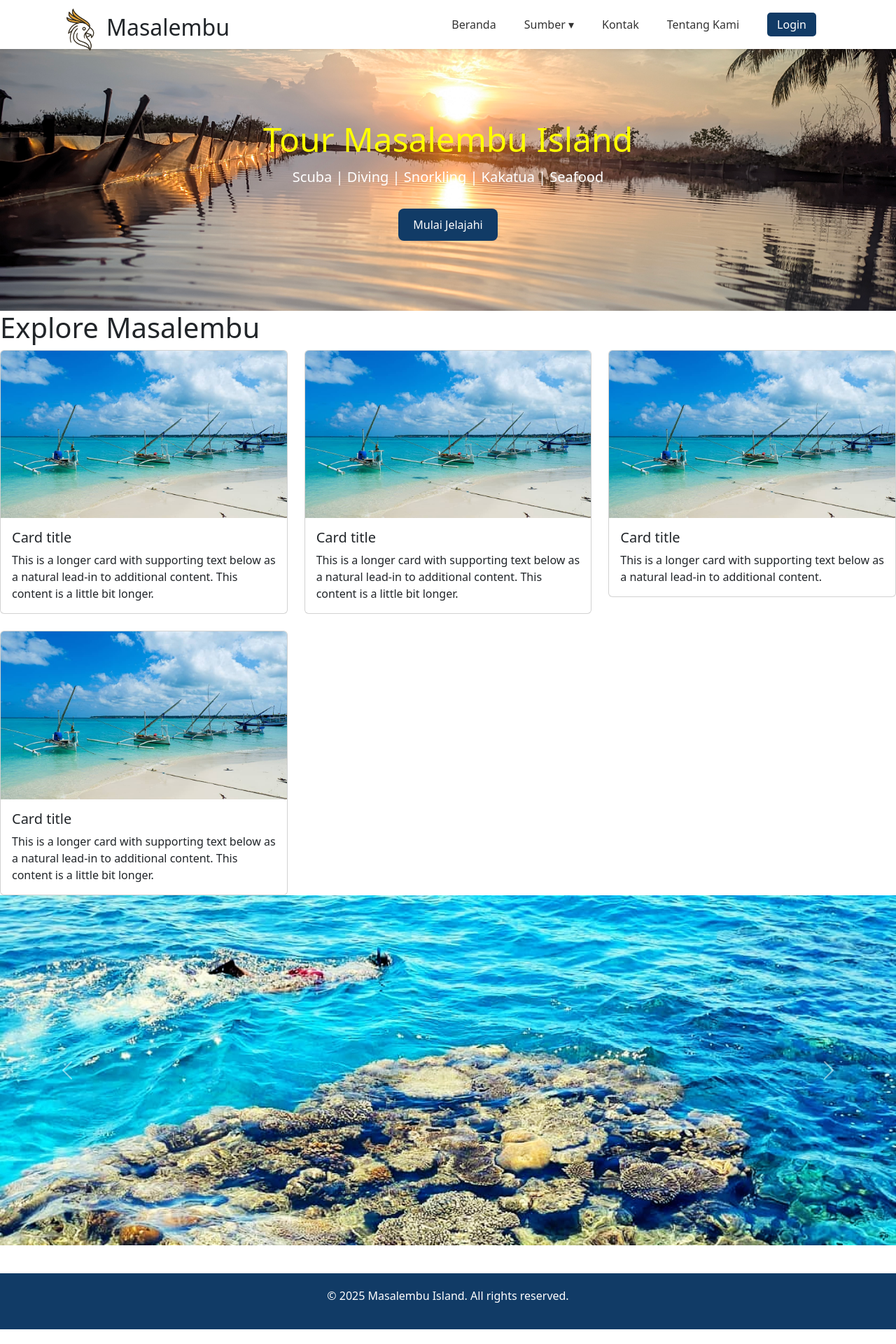
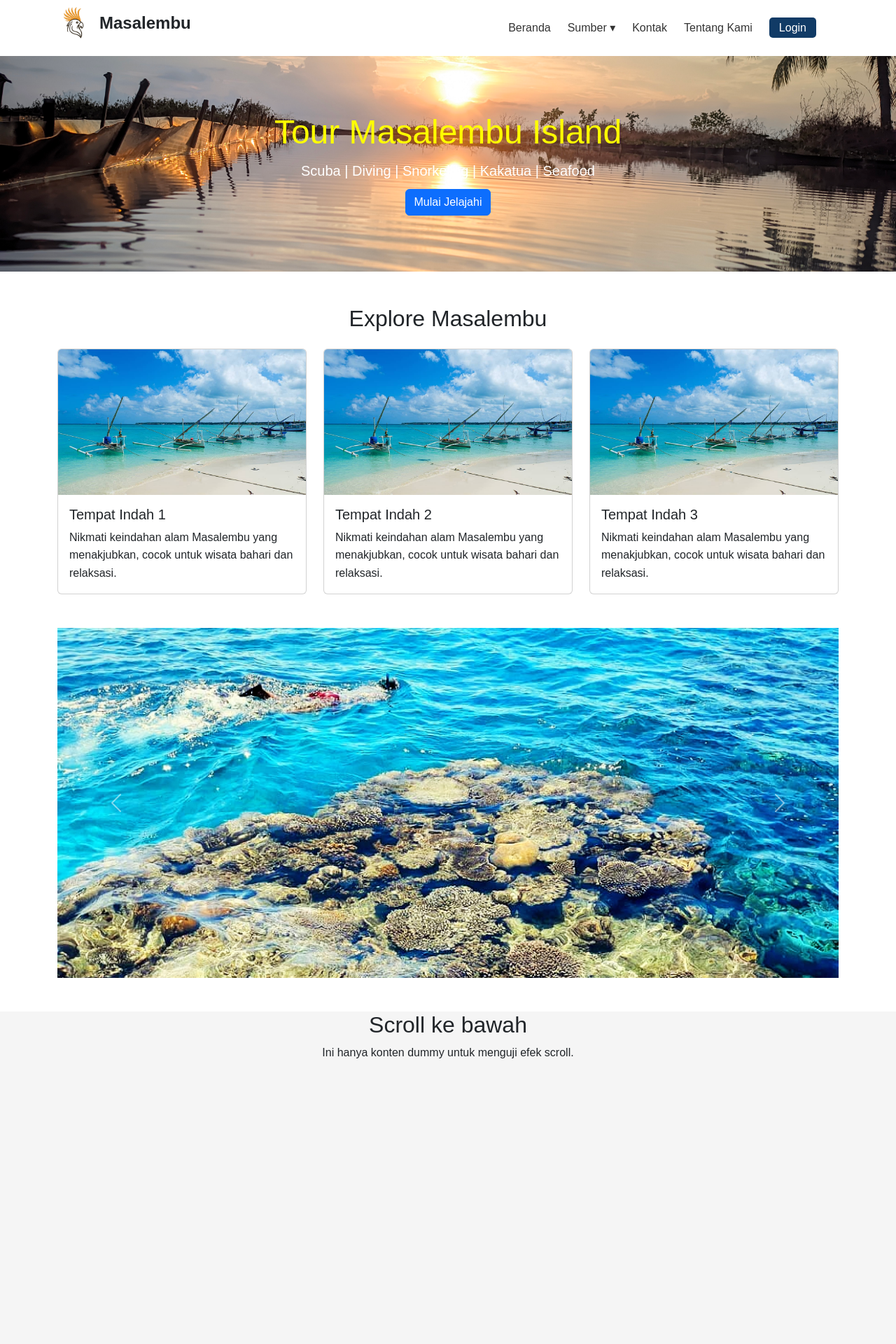
Before and after one commit to kaidanidani/masalembu, a CodeIgniter 4 app: the page made by app/Views/dashboard.php in a window 1280 px wide. Shown: the top 1920 px of the page at 70% size. Before the commit the page ends 1899 px from the top, so only its background shows below. Run offline with PHP 8.4 and a stand-in for CodeIgniter, Linux system fonts and the light colour scheme; the template is opened without the code that fills it, so the values that code supplies are empty; some libraries are stand-ins or nearby versions.

Commit message:
kaidani
perubahan

```diff
--- a/app/Views/dashboard.php
+++ b/app/Views/dashboard.php
@@ -1,68 +1,48 @@
 <?= $this->include('layout/header') ?>
 
-<section class="hero">
-    <h1>Tour Masalembu Island</h1>
-    <p>Scuba | Diving | Snorkling | Kakatua | Seafood</p>
-    <a href="#" class="btn">Mulai Jelajahi</a>
+<!-- HERO -->
+<section class="hero custom-padding">
+  <div class="hero-content">
+    <h1 class="display-4">Tour Masalembu Island</h1>
+    <p class="lead">Scuba | Diving | Snorkeling | Kakatua | Seafood</p>
+    <a href="#" class="btn btn-primary">Mulai Jelajahi</a>
+  </div>
 </section>
 
-<!-- Tambahkan komponen lainnya di sini -->
- <h1>Explore Masalembu</h1>
+</section>
 
- <!-- Card -->
-
+<!-- Explore Section -->
+<section class="container my-5">
+  <h2 class="text-center mb-4">Explore Masalembu</h2>
   <div class="row row-cols-1 row-cols-md-3 g-4">
+    <?php for ($i = 0; $i < 3; $i++): ?>
     <div class="col">
-    <div class="card">
-      <img src="../foto/view2.jpg" class="card-img-top" alt="...">
+      <div class="card h-100">
+        <img src="../foto/view2.jpg" class="card-img-top" alt="View Masalembu">
         <div class="card-body">
-        <h5 class="card-title">Card title</h5>
-        <p class="card-text">This is a longer card with supporting text below as a natural lead-in to additional content. This content is a little bit longer.</p>
+          <h5 class="card-title">Tempat Indah <?= $i + 1 ?></h5>
+          <p class="card-text">Nikmati keindahan alam Masalembu yang menakjubkan, cocok untuk wisata bahari dan relaksasi.</p>
         </div>
       </div>
     </div>
-  <div class="col">
-    <div class="card">
-      <img src="../foto/view2.jpg" class="card-img-top" alt="...">
-      <div class="card-body">
-        <h5 class="card-title">Card title</h5>
-        <p class="card-text">This is a longer card with supporting text below as a natural lead-in to additional content. This content is a little bit longer.</p>
+    <?php endfor; ?>
+  </div>
+</section>
+
+<!-- Carousel Section -->
+<section class="container my-5">
+  <div id="carouselExampleSlidesOnly" class="carousel slide" data-bs-ride="carousel">
+    <div class="carousel-inner" style="height: 500px;">
+      <div class="carousel-item active">
+        <img src="../foto/view3.jpg" class="d-block w-100" alt="View 3">
+      </div>
+      <div class="carousel-item">
+        <img src="../foto/view4.jpg" class="d-block w-100" alt="View 4">
+      </div>
+      <div class="carousel-item">
+        <img src="../foto/view5.jpg" class="d-block w-100" alt="View 5">
       </div>
     </div>
-  </div>
-  <div class="col">
-    <div class="card">
-      <img src="../foto/view2.jpg" class="card-img-top" alt="...">
-      <div class="card-body">
-        <h5 class="card-title">Card title</h5>
-        <p class="card-text">This is a longer card with supporting text below as a natural lead-in to additional content.</p>
-      </div>
-    </div>
-  </div>
-  <div class="col">
-    <div class="card">
-      <img src="../foto/view2.jpg" class="card-img-top" alt="...">
-      <div class="card-body">
-        <h5 class="card-title">Card title</h5>
-        <p class="card-text">This is a longer card with supporting text below as a natural lead-in to additional content. This content is a little bit longer.</p>
-      </div>
-    </div>
-  </div>
-</div>
-<!-- Corousel -->
- <div id="carouselExampleSlidesOnly" class="carousel slide" data-bs-ride="carousel">
-  <div class="carousel-inner" style="height: 500px">
-    <div class="carousel-item active">
-      <img src="../foto/view3.jpg" class="d-block w-100" alt="...">
-    </div>
-    <div class="carousel-item">
-      <img src="../foto/view4.jpg" class="d-block w-100" alt="...">
-    </div>
-    <div class="carousel-item">
-      <img src="../foto/view5.jpg" class="d-block w-100" alt="...">
-    </div>
-  </div>
-  <!-- Tambahkan controls (optional) -->
     <button class="carousel-control-prev" type="button" data-bs-target="#carouselExampleSlidesOnly" data-bs-slide="prev">
       <span class="carousel-control-prev-icon"></span>
     </button>
@@ -70,5 +50,32 @@
       <span class="carousel-control-next-icon"></span>
     </button>
   </div>
+</section>
+
+<section style="height: 1000px; background: #f5f5f5;">
+  <div class="container text-center">
+    <h2>Scroll ke bawah</h2>
+    <p>Ini hanya konten dummy untuk menguji efek scroll.</p>
+  </div>
+</section>
+
+
+<!-- Destinasi Wisata -->
+<section class="container my-5">
+  <h2 class="text-center mb-4">Destinasi Wisata & Oleh-Oleh</h2>
+  <div class="row row-cols-1 row-cols-md-3 g-4">
+    <?php for ($i = 0; $i < 4; $i++): ?>
+    <div class="col">
+      <div class="card h-100">
+        <img src="../foto/view2.jpg" class="card-img-top" alt="Destinasi <?= $i + 1 ?>">
+        <div class="card-body">
+          <h5 class="card-title">Destinasi <?= $i + 1 ?></h5>
+          <p class="card-text">Temukan pesona unik dari destinasi Masalembu dan nikmati oleh-oleh khas dari masyarakat lokal.</p>
+        </div>
+      </div>
+    </div>
+    <?php endfor; ?>
+  </div>
+</section>
 
 <?= $this->include('layout/footer') ?>
--- a/app/Views/layout/footer.php
+++ b/app/Views/layout/footer.php
@@ -4,19 +4,24 @@
     </div>
 </footer>
 
-<!-- java Script -->
-<!-- Hanya gunakan SATU versi Bootstrap JS -->
+<!-- Bootstrap JS -->
 <script src="https://cdn.jsdelivr.net/npm/bootstrap@5.3.6/dist/js/bootstrap.bundle.min.js"></script>
 
-<!-- Script custom -->
 <script>
-    document.addEventListener("DOMContentLoaded", function() {
-        const toggle = document.getElementById('menu-toggle');
-        const navLinks = document.querySelector('.nav-links');
-        toggle.addEventListener('click', () => {
-            navLinks.classList.toggle('active');
-        });
-    });
+  window.addEventListener('scroll', function() {
+    const navbar = document.querySelector('.custom-navbar');
+    if (window.scrollY > 50) {
+      navbar.classList.add('scrolled');      // tambahkan class yang menghilangkan bg
+    } else {
+      navbar.classList.remove('scrolled');   // kembalikan bg saat di atas
+    }
+  });
+  const toggle = document.getElementById('menu-toggle');
+  const navLinks = document.querySelector('.nav-links');
+
+  toggle.addEventListener('click', () => {
+    navLinks.classList.toggle('active');
+  });
 </script>
 </body>
 </html>
--- a/app/Views/layout/header.php
+++ b/app/Views/layout/header.php
@@ -4,28 +4,33 @@
     <meta charset="UTF-8">
     <meta name="viewport" content="width=device-width, initial-scale=1.0">
     <title>Masalembu Island</title>
-    <link rel="stylesheet" href="<?= base_url('style.css') ?>">
      <!-- Bootstrap CSS -->
     <link rel="stylesheet" href="https://cdn.jsdelivr.net/npm/bootstrap@5.3.6/dist/css/bootstrap.rtl.min.css" integrity="sha384-MdqCcafa5BLgxBDJ3d/4D292geNL64JyRtSGjEszRUQX9rhL1QkcnId+OT7Yw+D+" crossorigin="anonymous">
+
+    <!-- CSS -->
+      <link rel="stylesheet" href="<?= base_url('../style.css') ?>">
 </head>
 <body>
 
 <header>
-    <nav class="navbar">
-        <div class="container">
-            <div class="logo">
-                <img src="<?= base_url('../foto/logo.png') ?>" alt="Logo">
+   <nav class="navbar custom-navbar">
+  <div class="container d-flex justify-content-between align-items-center">
+
+    <!-- Logo + Judul -->
+    <div class="logo d-flex align-items-center">
+      <img src="<?= base_url('../foto/logo_new.png') ?>" alt="Logo" style="height: 50px;">
+      <span class="ms-2 fs-4 fw-bold">Masalembu</span>
     </div>
-            <h2>Masalembu</h2>
 
-            <!-- Hamburger menu toggle -->
-            <div class="menu-toggle" id="menu-toggle">
+    <!-- Toggle (mobile) -->
+    <div class="menu-toggle d-md-none" id="menu-toggle">
       <span></span>
       <span></span>
       <span></span>
     </div>
 
-            <ul class="nav-links">
+    <!-- Navigasi -->
+    <ul class="nav-links d-none d-md-flex align-items-center gap-4">
       <li><a href="#">Beranda</a></li>
       <li class="dropdown">
         <a href="#">Sumber ▾</a>
@@ -42,4 +47,3 @@
     </ul>
   </div>
 </nav>
-</header>
--- a/public/style.css
+++ b/public/style.css
@@ -11,34 +11,52 @@ body {
 }
 
 /* Navbar */
-.navbar {
-    background: #fff;
-    height: 70px;
-    padding: 0 20px;
-    box-shadow: 0 2px 4px rgba(0,0,0,0.1);
-    display: flex;
-    align-items: center;
-    position: relative;
+.custom-navbar {
+  position: fixed;
+  top: 0;
+  left: 0;
+  right: 0;
   z-index: 999;
+  width: 100%;
+  background-color: rgba(255, 255, 255, 0.9); /* ADA bg waktu belum scroll */
+  transition: background-color 0.3s ease, box-shadow 0.3s ease;
 }
+
+.custom-navbar.scrolled {
+  background-color: transparent; /* HILANG saat scroll */
+  box-shadow: none;
+}
+
 
 .navbar .container {
     display: flex;
     align-items: center;
     justify-content: space-between;
     width: 100%;
+    background-color:transparent;
 }
+.scrolled {
+    background-color: rgba(255, 255, 255, 0.95);
+    box-shadow: 0 2px 4px rgba(0, 0, 0, 0.1);
+}
+
 
 .logo {
     display: flex;
     align-items: center;
     font-weight: bold;
     font-size: 18px;
-    margin-right: 0,25px;
+    margin-right: 0;
+}
+
+.navbar .logo {
+    display: flex;
+    align-items: center;
+    gap: 10px;
 }
 
 .logo img {
-    height: 70px;
+    height: 60px;
     width: auto;
 }
 
@@ -60,6 +78,10 @@ body {
 .nav-links li a:hover {
     color: #113b66;
 }
+.nav-links {
+  position: relative;
+  top: 15px; /* sesuaikan */
+}
 
 .btn-login {
     background-color: #113b66;
@@ -70,6 +92,13 @@ body {
     font-weight: 500;
     transition: background-color 0.3s ease, color 0.3s ease;
 }
+
+
+/* BODY */
+body {
+    padding-top: 80px; /* atau sesuai tinggi navbar kamu */
+}
+
 
 /* Dropdown */
 .dropdown {
@@ -96,25 +125,53 @@ body {
 
 /* Hamburger Menu */
 .menu-toggle {
-    display: none;
+  display: flex;
   flex-direction: column;
   cursor: pointer;
+  gap: 5px;
 }
 
 .menu-toggle span {
+  width: 25px;
   height: 3px;
-    width: 25px;
-    background: #113b66;
-    margin: 4px 0;
-    border-radius: 2px;
+  background: #000;
 }
+
+/* Atur ul.nav-links di mobile */
+@media (max-width: 768px) {
+  .nav-links {
+    position: absolute;
+    top: 70px;
+    left: 0;
+    right: 0;
+    background-color: white;
+    flex-direction: column;
+    padding: 15px;
+    display: none;
+  }
+
+  .nav-links.active {
+    display: flex;
+  }
+}
+
 
 /* Hero section */
 .hero {
   background: url('foto/view1.png') no-repeat center center/cover;
+  color: #fff;
   text-align: center;
-    color: #fff;
-    padding: 100px 20px;
+  position: relative;
+}
+
+.custom-padding {
+  padding-top: 5rem;   /* atau 80px */
+  padding-bottom: 5rem;
+}
+
+.hero-content {
+  max-width: 800px;
+  margin: 0 auto;
 }
 
 .hero h1 {
@@ -124,17 +181,8 @@ body {
 
 .hero p {
   font-size: 20px;
+  color: white;
   margin: 10px 0;
-    color: white;
-}
-
-.hero .btn {
-    margin-top: 20px;
-    background-color: #113b66;
-    padding: 10px 20px;
-    color: white;
-    text-decoration: none;
-    border-radius: 8px;
 }
 
 /* Footer */
@@ -192,8 +240,5 @@ footer {
   object-fit: cover;
   object-position: center;
 }
-#carouselExampleSlidesOnly .carousel-inner {
-  height: 500px !important;
-  background-color: red !important; /* Untuk testing */
+
 }
-}
```
Also changed, not shown: public/foto/logo.png (deleted), public/foto/logo_new.png (added). Lines whose indentation alone changed are shown as unchanged.
